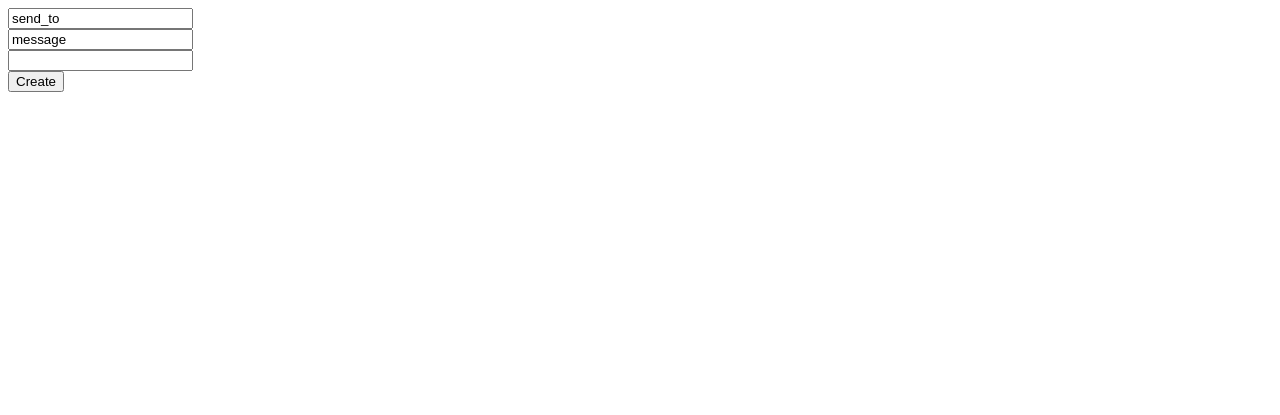
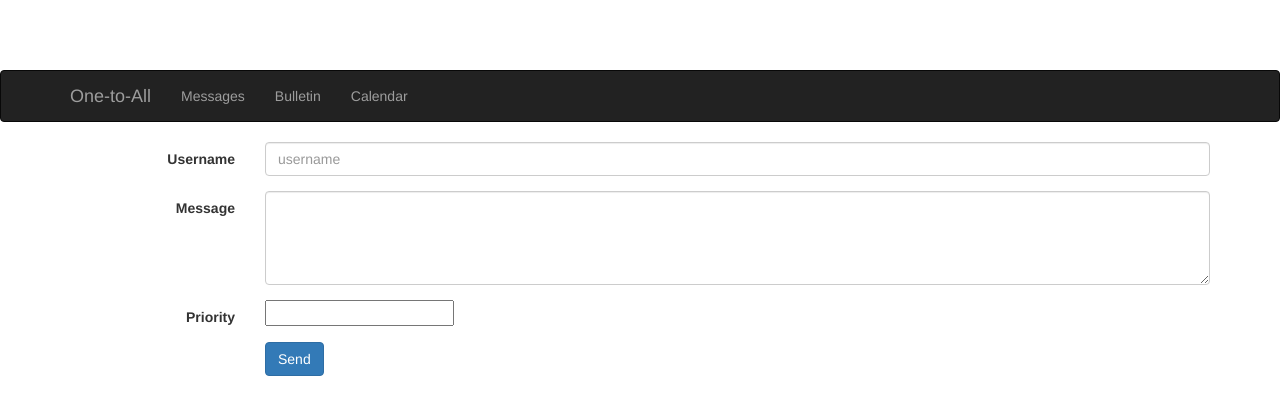
Before and after one commit to couragepaul/COMP4350, a Django app: page /apartmentApp/createMessageView in a window 1280 px wide. Shown: the top 415 px of the page. Run offline with Django 3.2, Linux system fonts and the light colour scheme; data that the repository does not hold is empty; some libraries are stand-ins or nearby versions.

Commit message:
placed new createMessage view in proper branch

```diff
--- a/apartment/apartmentApp/templates/createMessage.html
+++ b/apartment/apartmentApp/templates/createMessage.html
@@ -1,7 +1,97 @@
-<form action="sendMessage" method="post">
-    {% csrf_token %}
-    <input type="text" name="send_to" id="send_to" value="send_to" /> <br>
-	<input type="text" name="message" id="message" value="message" /> <br>
-    <input type="number" name="urgency" id="urgency" value="urgency" /> <br>
-    <input type="submit" value="Create" />
+<!DOCTYPE html>
+<html lang="en">
+
+<head>
+
+    <meta charset="utf-8">
+    <meta http-equiv="X-UA-Compatible" content="IE=edge">
+    <meta name="viewport" content="width=device-width, initial-scale=1">
+    <meta name="description" content="">
+    <meta name="author" content="">
+
+    <title>Create Messages</title>
+
+    <!-- Bootstrap Core CSS -->
+    <link rel="stylesheet" href="http://maxcdn.bootstrapcdn.com/bootstrap/3.3.6/css/bootstrap.min.css">
+
+    <!-- Custom CSS -->
+    <link href="css/3-col-portfolio.css" rel="stylesheet">
+
+    <!-- HTML5 Shim and Respond.js IE8 support of HTML5 elements and media queries -->
+    <!-- WARNING: Respond.js doesn't work if you view the page via file:// -->
+    <!--[if lt IE 9]>
+        <script src="https://oss.maxcdn.com/libs/html5shiv/3.7.0/html5shiv.js"></script>
+        <script src="https://oss.maxcdn.com/libs/respond.js/1.4.2/respond.min.js"></script>
+    <![endif]-->
+
+</head>
+
+<body>
+  	 <!-- Navigation -->
+    <nav class="navbar navbar-inverse navbar-top" role="navigation">
+        <div class="container">
+            <!-- Brand and toggle get grouped for better mobile display -->
+            <div class="navbar-header">
+                <button type="button" class="navbar-toggle" data-toggle="collapse" data-target="#bs-example-navbar-collapse-1">
+                    <span class="sr-only">Toggle navigation</span>
+                    <span class="icon-bar"></span>
+                    <span class="icon-bar"></span>
+                    <span class="icon-bar"></span>
+                </button>
+                <a class="navbar-brand" href="#">One-to-All</a>
+            </div>
+            <!-- Collect the nav links, forms, and other content for toggling -->
+            <div class="collapse navbar-collapse" id="bs-example-navbar-collapse-1">
+                <ul class="nav navbar-nav">
+                    <li>
+                        <a href="#">Messages</a>
+                    </li>
+                    <li>
+                        <a href="#">Bulletin</a>
+                    </li>
+                    <li>
+                        <a href="#">Calendar</a>
+                    </li>
+                </ul>
+            </div>
+            <!-- /.navbar-collapse -->
+        </div>
+        <!-- /.container -->
+    </nav>
+
+	<!--Page Content -->
+	<div class="container">
+		<form class="form-horizontal" role="form" method="post" action="index.php">
+		{% csrf_token %}
+
+    <div class="form-group">
+        <label for="name" class="col-sm-2 control-label">Username</label>
+        <div class="col-sm-10">
+            <input type="text" class="form-control" id="name" name="name" placeholder="username" value="">
+        </div>
+    </div>
+    <div class="form-group">
+        <label for="message" class="col-sm-2 control-label">Message</label>
+        <div class="col-sm-10">
+            <textarea class="form-control" rows="4" name="message"></textarea>
+        </div>
+    </div>
+    <div class="form-group">
+        <label for="name" class="col-sm-2 control-label">Priority</label>
+        <div class="col-sm-10">
+           <input type="number" name="urgency" id="urgency" value="urgency" /> <br>
+        </div>
+    </div>
+    <div class="form-group">
+        <div class="col-sm-10 col-sm-offset-2">
+            <input id="submit" name="submit" type="submit" value="Send" class="btn btn-primary">
+        </div>
+    </div>
+    <div class="form-group">
+        <div class="col-sm-10 col-sm-offset-2">
+            <! Will be used to display an alert to the user>
+        </div>
+    </div>
 </form>
+	<div>
+</body>
```
